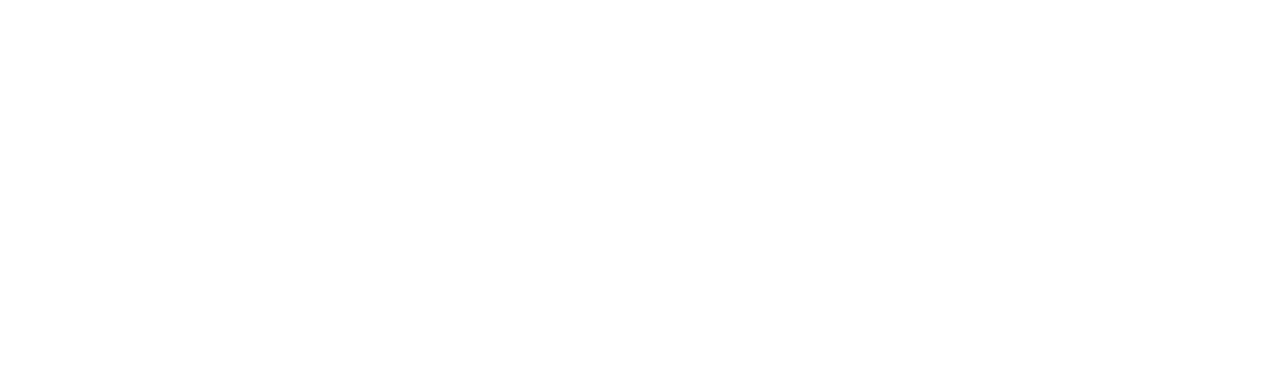
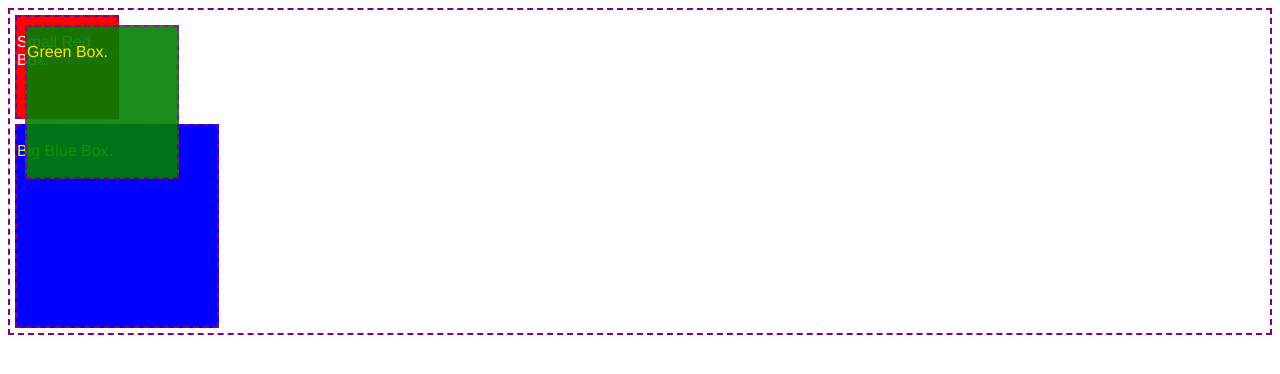
Before and after one commit to dan359/primer-demo, a plain HTML site: page index.html in a window 1280 px wide. Drawn offline with Linux system fonts and the light colour scheme.

Commit message:
added opg css and content

```diff
--- a/index.html
+++ b/index.html
@@ -1,9 +1,13 @@
 <!DOCTYPE html>
-<html>
-<head>
-	<title>add some wise words</title>
-</head>
-<body>
-
-</body>
-</html>
+<link rel="stylesheet" type="text/css" href="opg.css">
+<section>
+    <div id= "redBox">
+        <p>Small Red Box. </p>
+    </div>
+    <div id= "greenBox">
+        <p>Green Box. </p>
+    </div>
+    <div id= "blueBox">
+        <p>Big Blue Box. </p>
+    </div>
+</section>
--- a/opg.css
+++ b/opg.css
@@ -1,4 +1,36 @@
+body {
+    font-family: Helvetica;
+  color: white;
+}
+Section{
+    border:2px dashed purple;
+    overflow: auto;
+}
 div{
-	font-famiily: arial;
-	font: 16 bold underline;
+    margin: 5px;
+    border: 2px dashed purple
 }
+#redBox {
+    background-color: red;
+    width: 100px;
+    height: 100px;
+    //float: left;
+}
+#greenBox {
+    background-color: green;
+    width: 150px;
+    height: 150px;
+    color: yellow;
+    opacity: 0.9;
+    //float: left;
+    position: fixed;
+    top: 20px;
+    left:20px;
+}
+#blueBox {
+    background-color: blue;
+    width: 200px;
+    Height: 200px;
+    color: yellow;
+    //float:left;
+}
```
